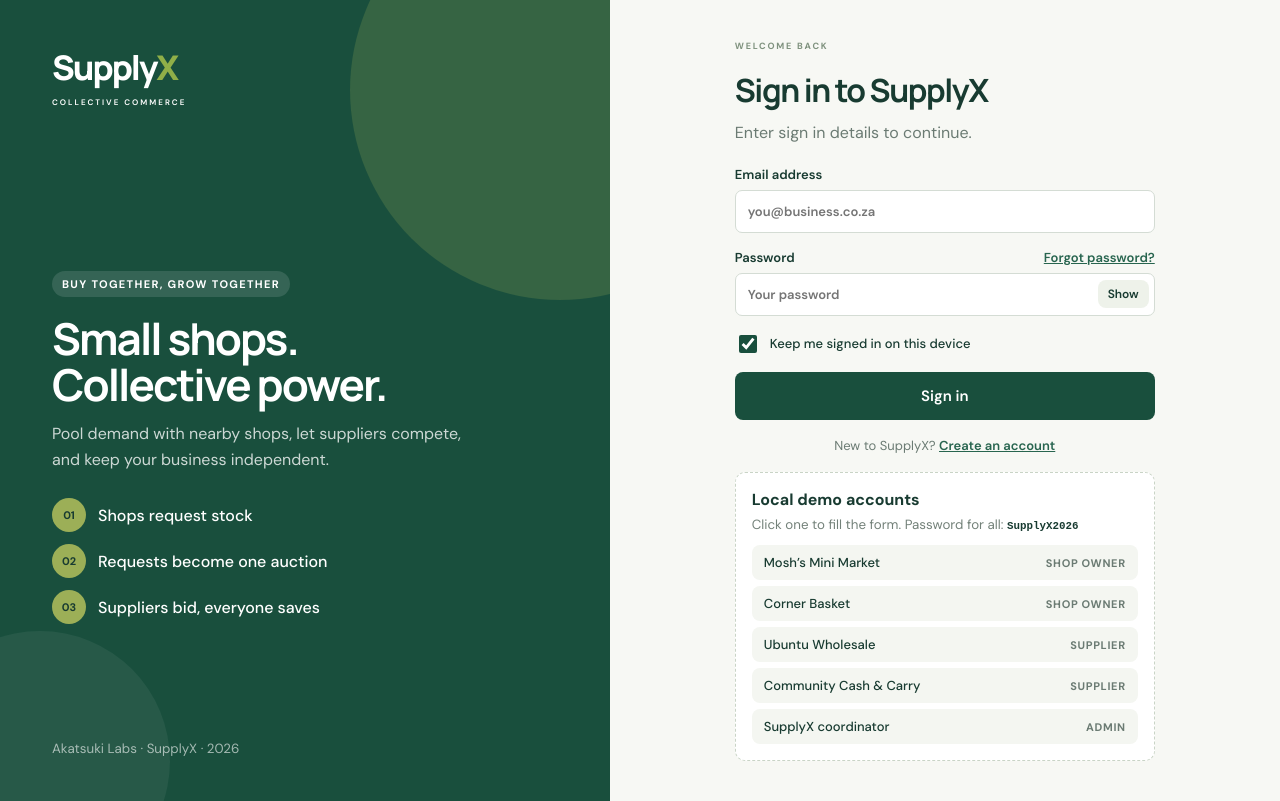
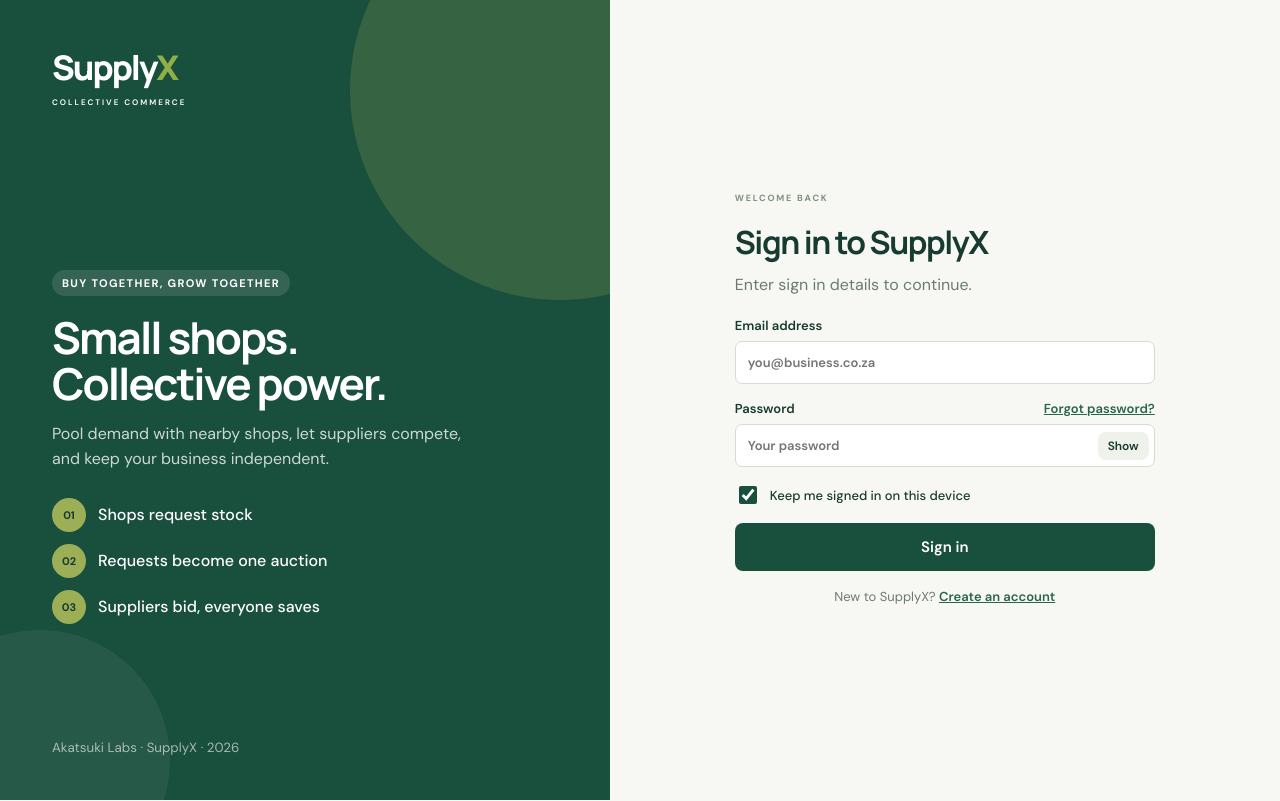
Before and after one commit to AkatsukiLabz/Supply-X, a React (Vite) app in the folder client/: page / in a window 1280 px wide. Built offline with nearby package versions, Linux system fonts and the light colour scheme; no server answers.

Commit message:
Hide local demo accounts on login

```diff
--- a/client/src/Login.jsx
+++ b/client/src/Login.jsx
@@ -1,12 +1,9 @@
 import React, { useEffect, useState } from "react";
 import {
-  DEMO_ACCOUNTS,
-  DEMO_PASSWORD,
   getMode,
   signIn,
   saveSession,
   requestPasswordReset,
-  roleLabel,
 } from "./auth.js";
 import "./login.css";
 
@@ -51,14 +48,6 @@ export default function Login({ onSignIn, onShowSignup }) {
       setError(err.message);
     }
   }
-
-  function fillDemo(account) {
-    setEmail(account.email);
-    setPassword(DEMO_PASSWORD);
-    setError("");
-    setNotice("");
-  }
-
 
   return (
     <div className="login">
@@ -169,25 +158,6 @@ export default function Login({ onSignIn, onShowSignup }) {
             </button>
           </p>
 
-          {mode === "demo" && (
-            <div className="demo-box">
-              <strong>Local demo accounts</strong>
-              <small>
-                Click one to fill the form. Password for all:{" "}
-                <code>{DEMO_PASSWORD}</code>
-              </small>
-              <ul>
-                {DEMO_ACCOUNTS.map((a) => (
-                  <li key={a.email}>
-                    <button type="button" onClick={() => fillDemo(a)}>
-                      <span>{a.name}</span>
-                      <em>{roleLabel(a.role)}</em>
-                    </button>
-                  </li>
-                ))}
-              </ul>
-            </div>
-          )}
         </form>
       </section>
     </div>
```
